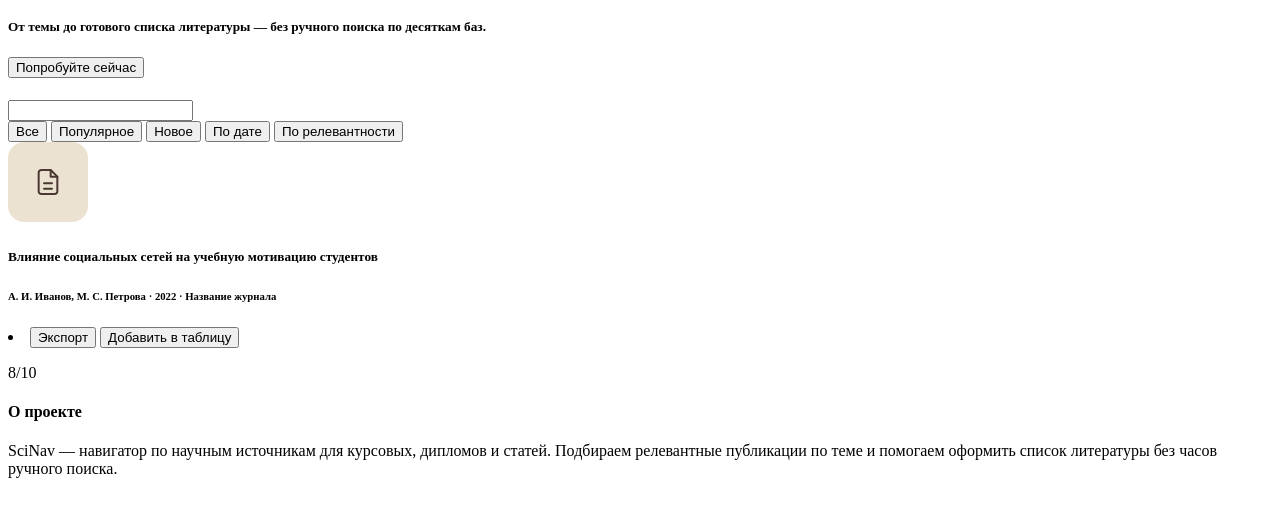
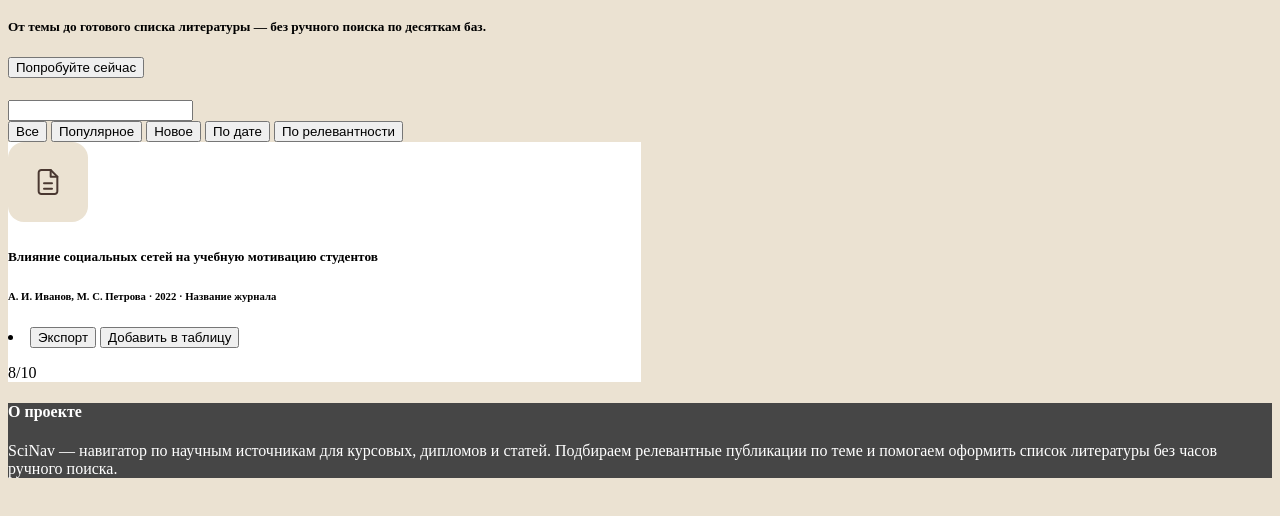
Before and after one commit to AVISAN1/SciNav-Project, a plain HTML site: page index.html in a window 1280 px wide. Shown: the part 98-614 px from the top of the page. Drawn offline with Linux system fonts and the light colour scheme.

Commit message:
'update'

```diff
--- a/CSS/style.css
+++ b/CSS/style.css
@@ -0,0 +1,24 @@
+.head {
+    background-color: #FFFFFF;
+}
+
+.Main-body {
+    background-color: #EBE2D2;
+}
+
+.Foot {
+    background-color: #464646;
+}
+
+.Font-footer {
+    color: #FFFFFF;
+}
+
+.Card {
+    background-color: #FFFFFF;
+    width: 633px
+}
+
+.Content-footer {
+    color: #FFFFFF;
+}
--- a/index.html
+++ b/index.html
@@ -4,9 +4,10 @@
     <meta charset="UTF-8">
     <meta name="viewport" content="width=device-width, initial-scale=1.0">
     <title>Document</title>
+    <link rel="stylesheet" href="CSS\style.css">
 </head>
-<body>
-    <header>
+<body class="Main-body">
+    <header class="Head">
         <nav>
             <img src="assets\images\SciNav.svg">
             <a href="">
@@ -20,7 +21,7 @@
             </a>
         </nav>
     </header>
-    <main>
+    <main class="Content-main">
         <nav>
             <a></a>
         </nav>
@@ -44,7 +45,7 @@
             <button>По релевантности</button>
         </nav>
 
-        <article>
+        <article class="Card">
             <img src="assets\images\Image tile.svg" alt="Notebook">
             <h5>
                 Влияние социальных сетей на учебную мотивацию студентов
@@ -64,9 +65,9 @@
                 </p>
             </li>
         </article>
-        <footer>
-            <h4>О проекте</h4>
-            <p5>SciNav — навигатор по научным источникам для курсовых, дипломов и статей.
+        <footer class="Foot">
+            <h4 class="Font-footer">О проекте</h4>
+            <p5 class="Content-footer">SciNav — навигатор по научным источникам для курсовых, дипломов и статей.
                 Подбираем релевантные публикации по теме и помогаем оформить список
                 литературы без часов ручного поиска.</p5>
         </footer>
```
